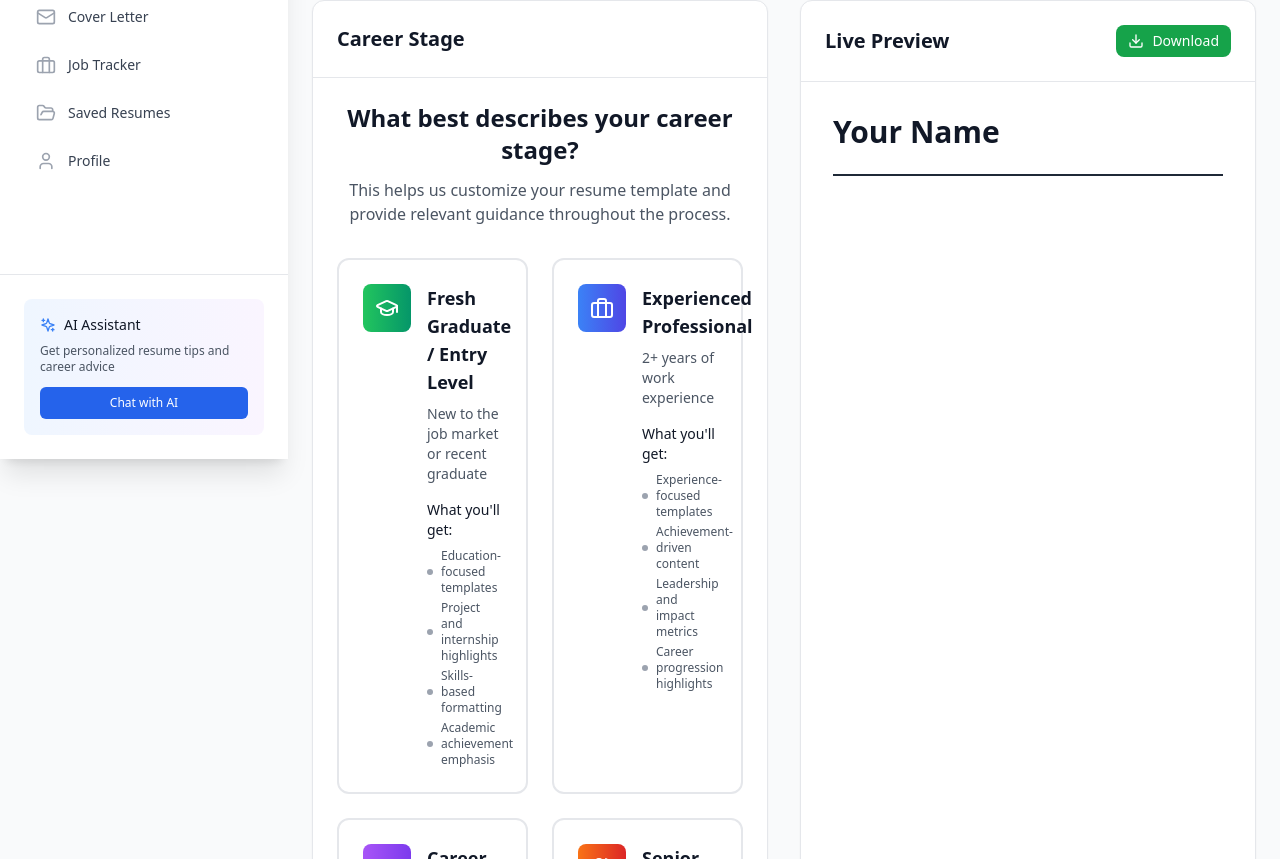
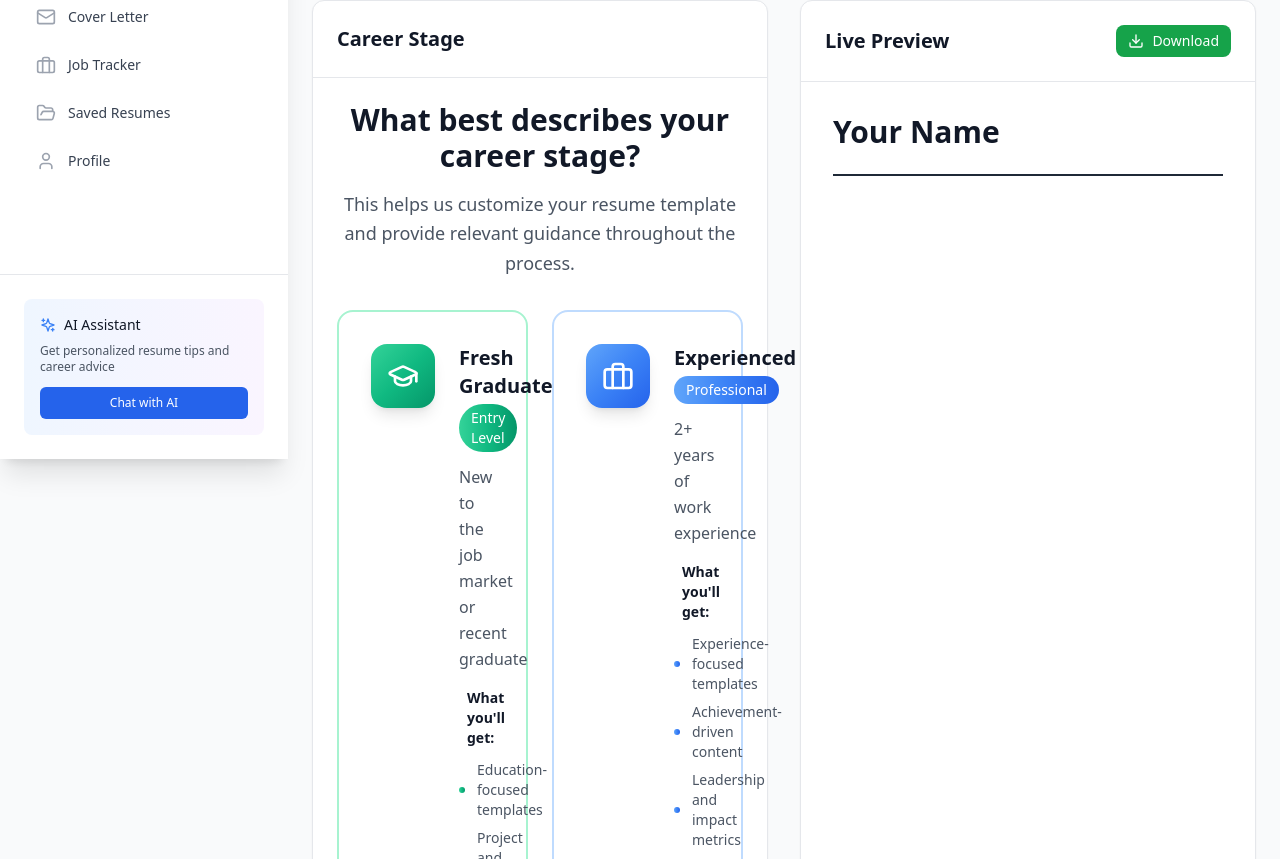
Before and after one commit to srsknayab1996/smartcv-ai-bolt, a React (Vite) app: page /resume-builder in a window 1280 px wide. Shown: the part 341-1200 px from the top of the page. Built offline with nearby package versions, Linux system fonts and the light colour scheme.

Commit message:
Improve Career Stage Cards UX

```diff
--- a/src/components/resume-builder/UserTypeSelection.tsx
+++ b/src/components/resume-builder/UserTypeSelection.tsx
@@ -1,5 +1,5 @@
 import React from 'react';
-import { GraduationCap, Briefcase, Users, TrendingUp } from 'lucide-react';
+import { GraduationCap, Briefcase, Users, TrendingUp, CheckCircle } from 'lucide-react';
 import { useResume } from '../../contexts/ResumeContext';
 
 export const UserTypeSelection: React.FC = () => {
@@ -8,10 +8,16 @@ export const UserTypeSelection: React.FC = () => {
   const userTypes = [
     {
       id: 'fresher',
-      title: 'Fresh Graduate / Entry Level',
+      title: 'Fresh Graduate',
+      subtitle: 'Entry Level',
       description: 'New to the job market or recent graduate',
       icon: GraduationCap,
-      color: 'from-green-500 to-emerald-600',
+      gradient: 'from-emerald-400 via-emerald-500 to-emerald-600',
+      bgGradient: 'from-emerald-50 to-emerald-100',
+      borderColor: 'border-emerald-200',
+      hoverBorderColor: 'hover:border-emerald-300',
+      selectedBorderColor: 'border-emerald-500',
+      selectedBgColor: 'bg-emerald-50',
       features: [
         'Education-focused templates',
         'Project and internship highlights',
@@ -21,10 +27,16 @@ export const UserTypeSelection: React.FC = () => {
     },
     {
       id: 'experienced',
-      title: 'Experienced Professional',
+      title: 'Experienced',
+      subtitle: 'Professional',
       description: '2+ years of work experience',
       icon: Briefcase,
-      color: 'from-blue-500 to-indigo-600',
+      gradient: 'from-blue-400 via-blue-500 to-blue-600',
+      bgGradient: 'from-blue-50 to-blue-100',
+      borderColor: 'border-blue-200',
+      hoverBorderColor: 'hover:border-blue-300',
+      selectedBorderColor: 'border-blue-500',
+      selectedBgColor: 'bg-blue-50',
       features: [
         'Experience-focused templates',
         'Achievement-driven content',
@@ -35,9 +47,15 @@ export const UserTypeSelection: React.FC = () => {
     {
       id: 'career-change',
       title: 'Career Changer',
-      description: 'Transitioning to a new field or industry',
+      subtitle: 'Transitioning',
+      description: 'Switching to a new field or industry',
       icon: TrendingUp,
-      color: 'from-purple-500 to-violet-600',
+      gradient: 'from-purple-400 via-purple-500 to-purple-600',
+      bgGradient: 'from-purple-50 to-purple-100',
+      borderColor: 'border-purple-200',
+      hoverBorderColor: 'hover:border-purple-300',
+      selectedBorderColor: 'border-purple-500',
+      selectedBgColor: 'bg-purple-50',
       features: [
         'Transferable skills focus',
         'Relevant experience highlighting',
@@ -48,9 +66,15 @@ export const UserTypeSelection: React.FC = () => {
     {
       id: 'senior',
       title: 'Senior Executive',
+      subtitle: 'Leadership',
       description: '10+ years with leadership experience',
       icon: Users,
-      color: 'from-orange-500 to-red-600',
+      gradient: 'from-orange-400 via-orange-500 to-orange-600',
+      bgGradient: 'from-orange-50 to-orange-100',
+      borderColor: 'border-orange-200',
+      hoverBorderColor: 'hover:border-orange-300',
+      selectedBorderColor: 'border-orange-500',
+      selectedBgColor: 'bg-orange-50',
       features: [
         'Executive-level templates',
         'Strategic impact focus',
@@ -73,10 +97,10 @@ export const UserTypeSelection: React.FC = () => {
   return (
     <div className="space-y-8">
       <div className="text-center">
-        <h2 className="text-2xl font-bold text-gray-900 mb-3">
+        <h2 className="text-3xl font-bold text-gray-900 mb-4">
           What best describes your career stage?
         </h2>
-        <p className="text-gray-600 max-w-2xl mx-auto">
+        <p className="text-lg text-gray-600 max-w-2xl mx-auto leading-relaxed">
           This helps us customize your resume template and provide relevant guidance throughout the process.
         </p>
       </div>
@@ -90,93 +114,128 @@ export const UserTypeSelection: React.FC = () => {
             <div
               key={type.id}
               onClick={() => handleUserTypeSelect(type.id)}
-              className={`relative cursor-pointer rounded-xl border-2 transition-all duration-200 hover:shadow-lg ${
+              className={`group relative cursor-pointer rounded-2xl border-2 transition-all duration-300 transform hover:scale-[1.02] hover:shadow-xl ${
                 isSelected
-                  ? 'border-blue-500 bg-blue-50 shadow-md'
-                  : 'border-gray-200 bg-white hover:border-gray-300'
+                  ? `${type.selectedBorderColor} ${type.selectedBgColor} shadow-lg scale-[1.02]`
+                  : `${type.borderColor} bg-white ${type.hoverBorderColor} hover:shadow-lg`
               }`}
             >
-              <div className="p-6">
-                <div className="flex items-start space-x-4">
-                  <div className={`w-12 h-12 bg-gradient-to-r ${type.color} rounded-lg flex items-center justify-center flex-shrink-0`}>
-                    <Icon className="w-6 h-6 text-white" />
+              {/* Background Pattern */}
+              <div className={`absolute inset-0 bg-gradient-to-br ${type.bgGradient} opacity-0 group-hover:opacity-30 ${isSelected ? 'opacity-20' : ''} rounded-2xl transition-opacity duration-300`} />
+
+              {/* Selection Indicator */}
+              {isSelected && (
+                <div className="absolute -top-3 -right-3 w-8 h-8 bg-white rounded-full shadow-lg flex items-center justify-center border-2 border-gray-100">
+                  <CheckCircle className="w-5 h-5 text-green-500" />
+                </div>
+              )}
+
+              <div className="relative p-8">
+                <div className="flex items-start space-x-6">
+                  {/* Icon */}
+                  <div className={`w-16 h-16 bg-gradient-to-br ${type.gradient} rounded-2xl flex items-center justify-center flex-shrink-0 shadow-lg group-hover:scale-110 transition-transform duration-300`}>
+                    <Icon className="w-8 h-8 text-white" />
                   </div>
 
+                  {/* Content */}
                   <div className="flex-1 min-w-0">
-                    <h3 className="text-lg font-semibold text-gray-900 mb-2">
-                      {type.title}
-                    </h3>
-                    <p className="text-sm text-gray-600 mb-4">
-                      {type.description}
-                    </p>
+                    <div className="mb-4">
+                      <h3 className="text-xl font-bold text-gray-900 mb-1 group-hover:text-gray-800 transition-colors">
+                        {type.title}
+                      </h3>
+                      <div className="flex items-center space-x-2 mb-3">
+                        <span className={`px-3 py-1 bg-gradient-to-r ${type.gradient} text-white text-sm font-medium rounded-full`}>
+                          {type.subtitle}
+                        </span>
+                      </div>
+                      <p className="text-gray-600 leading-relaxed">
+                        {type.description}
+                      </p>
+                    </div>
 
-                    <div className="space-y-2">
-                      <h4 className="text-sm font-medium text-gray-900">What you'll get:</h4>
-                      <ul className="space-y-1">
+                    {/* Features */}
+                    <div className="space-y-3">
+                      <h4 className="text-sm font-semibold text-gray-900 flex items-center">
+                        <span className="w-2 h-2 bg-gradient-to-r from-gray-400 to-gray-500 rounded-full mr-2" />
+                        What you'll get:
+                      </h4>
+                      <div className="grid grid-cols-1 gap-2">
                         {type.features.map((feature, index) => (
-                          <li key={index} className="flex items-center text-xs text-gray-600">
-                            <div className="w-1.5 h-1.5 bg-gray-400 rounded-full mr-2 flex-shrink-0" />
-                            {feature}
-                          </li>
+                          <div key={index} className="flex items-center text-sm text-gray-600 group-hover:text-gray-700 transition-colors">
+                            <div className={`w-1.5 h-1.5 bg-gradient-to-r ${type.gradient} rounded-full mr-3 flex-shrink-0`} />
+                            <span>{feature}</span>
+                          </div>
                         ))}
-                      </ul>
+                      </div>
                     </div>
                   </div>
                 </div>
 
-                {isSelected && (
-                  <div className="absolute top-4 right-4">
-                    <div className="w-6 h-6 bg-blue-500 rounded-full flex items-center justify-center">
-                      <span className="text-white text-xs font-bold">✓</span>
-                    </div>
-                  </div>
-                )}
+                {/* Hover Effect Border */}
+                <div className={`absolute inset-0 rounded-2xl bg-gradient-to-r ${type.gradient} opacity-0 group-hover:opacity-10 ${isSelected ? 'opacity-5' : ''} transition-opacity duration-300 pointer-events-none`} />
               </div>
             </div>
           );
         })}
       </div>
 
+      {/* Selected Type Info */}
       {currentResume?.userType && (
-        <div className="bg-gradient-to-r from-blue-50 to-indigo-50 border border-blue-200 rounded-xl p-6">
-          <div className="flex items-start space-x-3">
-            <div className="w-8 h-8 bg-blue-100 rounded-full flex items-center justify-center flex-shrink-0">
-              <span className="text-blue-600 text-sm font-bold">💡</span>
+        <div className="bg-gradient-to-r from-indigo-50 via-blue-50 to-purple-50 border border-indigo-200 rounded-2xl p-8 shadow-sm">
+          <div className="flex items-start space-x-4">
+            <div className="w-12 h-12 bg-gradient-to-r from-indigo-500 to-purple-600 rounded-xl flex items-center justify-center flex-shrink-0 shadow-lg">
+              <span className="text-white text-lg font-bold">✨</span>
             </div>
-            <div>
-              <h4 className="text-sm font-medium text-blue-900 mb-2">
+            <div className="flex-1">
+              <h4 className="text-xl font-bold text-gray-900 mb-3">
                 Personalized Tips for {userTypes.find(t => t.id === currentResume.userType)?.title}
               </h4>
               {currentResume.userType === 'fresher' && (
-                <div className="text-sm text-blue-700 space-y-1">
-                  <p>• Focus on your education, projects, and internships</p>
-                  <p>• Highlight relevant coursework and academic achievements</p>
-                  <p>• Emphasize technical skills and certifications</p>
-                  <p>• Include volunteer work and extracurricular activities</p>
+                <div className="grid grid-cols-1 md:grid-cols-2 gap-4 text-sm text-gray-700">
+                  <div className="space-y-2">
+                    <p className="flex items-center"><span className="text-emerald-500 mr-2">•</span> Focus on your education, projects, and internships</p>
+                    <p className="flex items-center"><span className="text-emerald-500 mr-2">•</span> Highlight relevant coursework and academic achievements</p>
+                  </div>
+                  <div className="space-y-2">
+                    <p className="flex items-center"><span className="text-emerald-500 mr-2">•</span> Emphasize technical skills and certifications</p>
+                    <p className="flex items-center"><span className="text-emerald-500 mr-2">•</span> Include volunteer work and extracurricular activities</p>
+                  </div>
                 </div>
               )}
               {currentResume.userType === 'experienced' && (
-                <div className="text-sm text-blue-700 space-y-1">
-                  <p>• Lead with your professional experience and achievements</p>
-                  <p>• Quantify your impact with specific metrics and numbers</p>
-                  <p>• Show career progression and increasing responsibilities</p>
-                  <p>• Keep education section brief unless highly relevant</p>
+                <div className="grid grid-cols-1 md:grid-cols-2 gap-4 text-sm text-gray-700">
+                  <div className="space-y-2">
+                    <p className="flex items-center"><span className="text-blue-500 mr-2">•</span> Lead with your professional experience and achievements</p>
+                    <p className="flex items-center"><span className="text-blue-500 mr-2">•</span> Quantify your impact with specific metrics and numbers</p>
+                  </div>
+                  <div className="space-y-2">
+                    <p className="flex items-center"><span className="text-blue-500 mr-2">•</span> Show career progression and increasing responsibilities</p>
+                    <p className="flex items-center"><span className="text-blue-500 mr-2">•</span> Keep education section brief unless highly relevant</p>
+                  </div>
                 </div>
               )}
               {currentResume.userType === 'career-change' && (
-                <div className="text-sm text-blue-700 space-y-1">
-                  <p>• Highlight transferable skills relevant to your target role</p>
-                  <p>• Use a functional or hybrid resume format</p>
-                  <p>• Include relevant training, certifications, or courses</p>
-                  <p>• Write a compelling summary explaining your transition</p>
+                <div className="grid grid-cols-1 md:grid-cols-2 gap-4 text-sm text-gray-700">
+                  <div className="space-y-2">
+                    <p className="flex items-center"><span className="text-purple-500 mr-2">•</span> Highlight transferable skills relevant to your target role</p>
+                    <p className="flex items-center"><span className="text-purple-500 mr-2">•</span> Use a functional or hybrid resume format</p>
+                  </div>
+                  <div className="space-y-2">
+                    <p className="flex items-center"><span className="text-purple-500 mr-2">•</span> Include relevant training, certifications, or courses</p>
+                    <p className="flex items-center"><span className="text-purple-500 mr-2">•</span> Write a compelling summary explaining your transition</p>
+                  </div>
                 </div>
               )}
               {currentResume.userType === 'senior' && (
-                <div className="text-sm text-blue-700 space-y-1">
-                  <p>• Focus on strategic impact and leadership achievements</p>
-                  <p>• Highlight team management and organizational influence</p>
-                  <p>• Include board positions, speaking engagements, or publications</p>
-                  <p>• Keep technical details high-level and results-focused</p>
+                <div className="grid grid-cols-1 md:grid-cols-2 gap-4 text-sm text-gray-700">
+                  <div className="space-y-2">
+                    <p className="flex items-center"><span className="text-orange-500 mr-2">•</span> Focus on strategic impact and leadership achievements</p>
+                    <p className="flex items-center"><span className="text-orange-500 mr-2">•</span> Highlight team management and organizational influence</p>
+                  </div>
+                  <div className="space-y-2">
+                    <p className="flex items-center"><span className="text-orange-500 mr-2">•</span> Include board positions, speaking engagements, or publications</p>
+                    <p className="flex items-center"><span className="text-orange-500 mr-2">•</span> Keep technical details high-level and results-focused</p>
+                  </div>
                 </div>
               )}
             </div>
```
